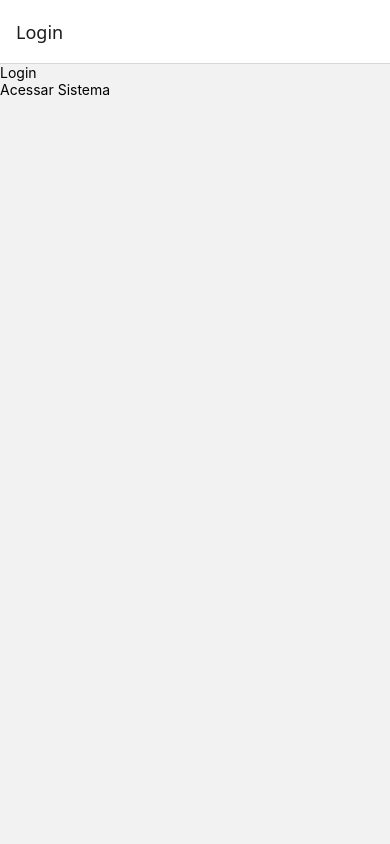
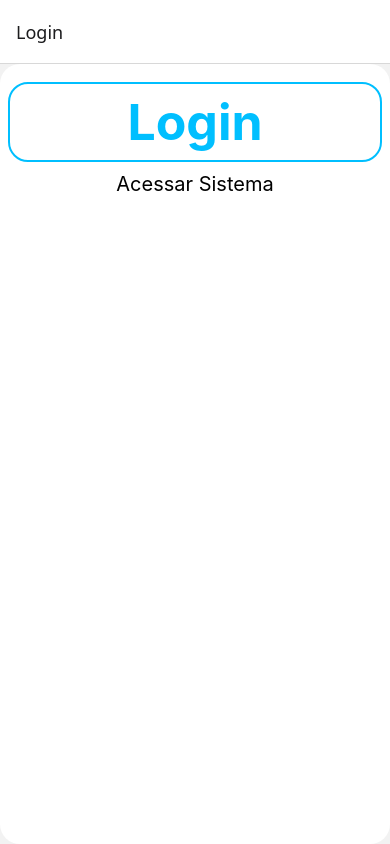
Before and after one commit to joaoromeira-etec/contax-mobile, a React Native app: screen /Login in a window 390 px wide. Built offline with nearby package versions, Linux system fonts and the light colour scheme.

Commit message:
começo de estilização mobile

```diff
--- a/src/telas/login/index.js
+++ b/src/telas/login/index.js
@@ -1,4 +1,5 @@
-import { View, Text, TouchableOpacity } from 'react-native';
+import { View, Text, TouchableOpacity, StyleSheet } from 'react-native';
+import styles from './styles';
 
 import {
   useNavigation,
@@ -11,12 +12,13 @@ export default function Login(){
     const navigation = useNavigation();
 
     return(
-        <View>
-            <Text>Login</Text>
-            <TouchableOpacity onPress={() => navigation.navigate('MyTabs')}>
-                <Text>Acessar Sistema</Text>
-            </TouchableOpacity>
-        </View>
+            <View style={styles.container}>
+                <Text style={styles.titulo}>Login</Text>
+                <TouchableOpacity onPress={() => navigation.navigate('MyTabs')}>
+                    <Text style={styles.txt}>Acessar Sistema</Text>
+                </TouchableOpacity>
+            </View>
+
+
     )
-
 }
--- /dev/null
+++ b/src/telas/login/styles.js
@@ -0,0 +1,39 @@
+import { StyleSheet } from "react-native";
+//StyleSheet: API do React Native para definir estilos de forma otimizada
+//import {RFPercentage} from "react-native-responsive-fontsize";
+//RFPercentage: Biblioteca react-native-responsive-fontsize usada para definir tamanhos de fonte de forma responsiva, baseada na porcentagem do tamanho da tela
+const styles=StyleSheet.create(
+    {
+        container:{
+            backgroundColor:'#fff',
+            padding:8,
+            flex:1,
+            //Ocupa todo o espaço disponível na tela
+            alignItems:'center',
+            borderRadius:20
+            //Deixa as bordas arredondadas.
+            },
+
+        titulo:{
+            fontSize:50,
+            color: 'deepskyblue',
+            fontWeight:'bold',
+            borderWidth:2,
+            borderColor:'deepskyblue',
+            marginTop:10,
+            marginBottom:10,
+            padding:8,
+            width:'100%',
+            height:80,
+            textAlign:'center',
+            textAlignVertical:'center',
+            //somente no Android
+            borderRadius:20},
+
+        txt:{
+            fontSize: 20
+            //Define um tamanho de fonte responsivo(2.2% da altura da tela)
+            }
+        }
+    );
+export default styles;
```
